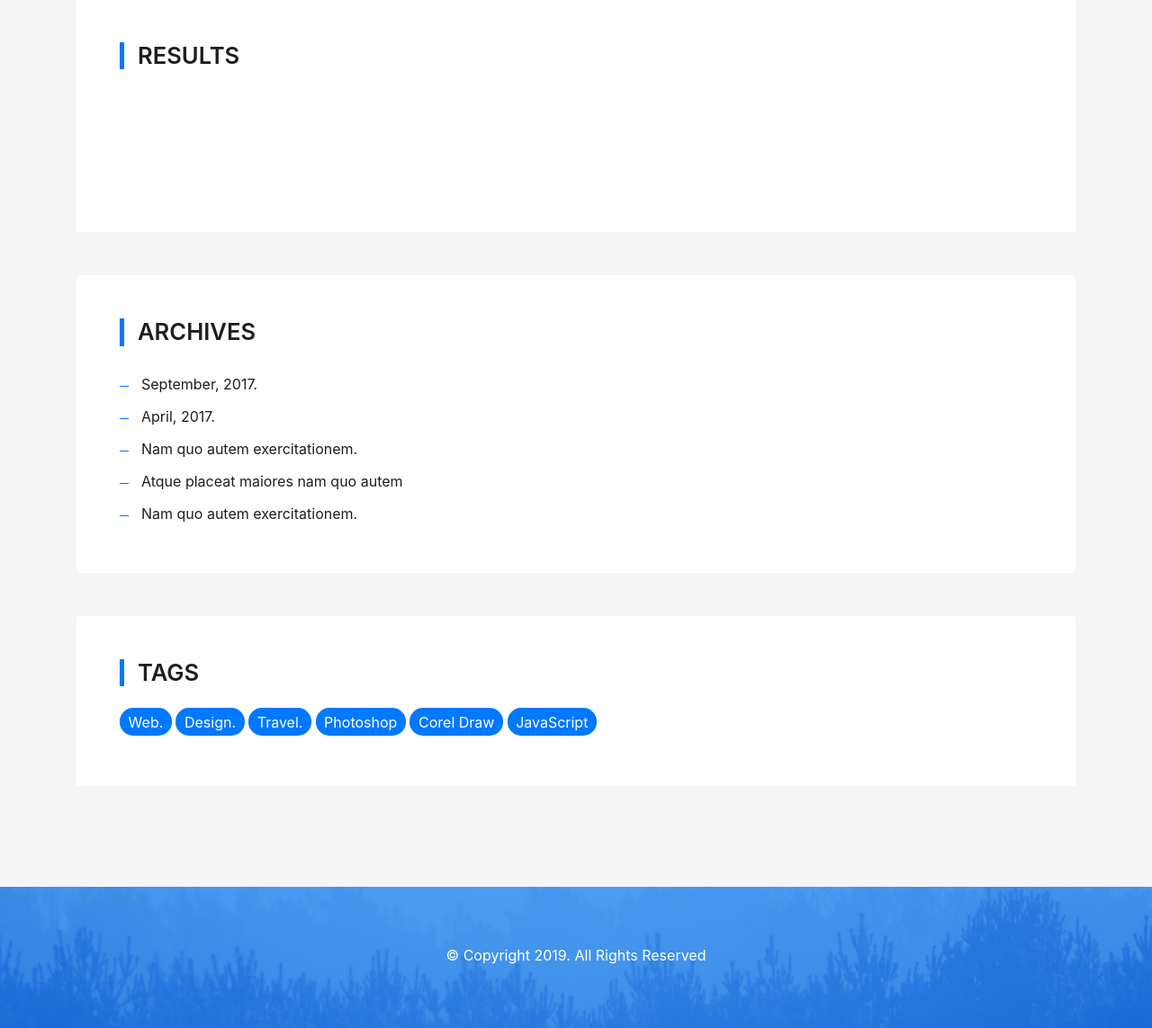
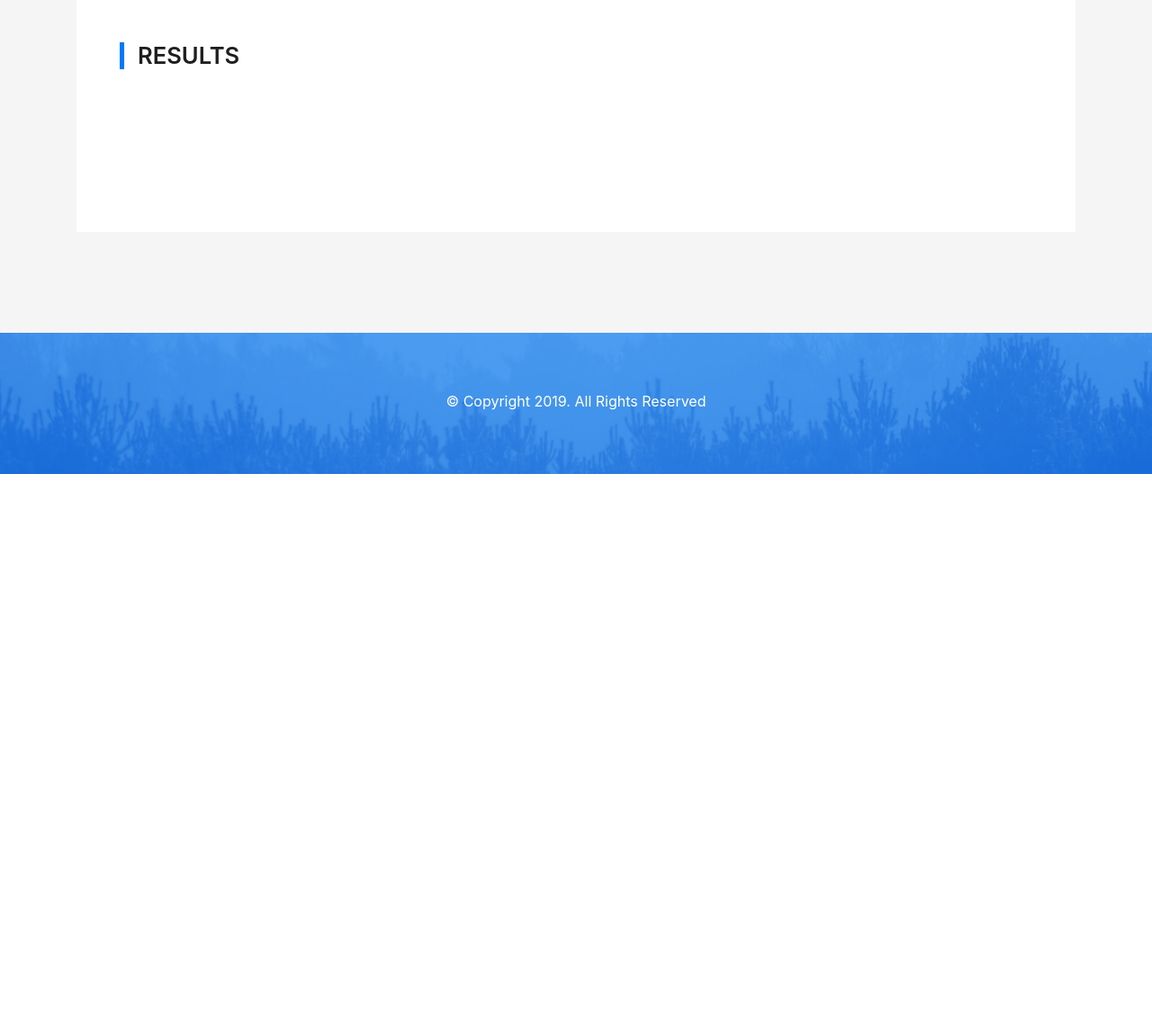
Before and after one commit to agmt5989/recommend, a Node server app: page /engine in a window 1280 px wide. Shown: the part 668-1811 px from the top of the page at 90% size. After the commit the page ends 1195 px from the top, so only its background shows below. Run offline with Node 20, Linux system fonts and the light colour scheme; some libraries are stand-ins or nearby versions.

Commit message:
removing archives and tags

```diff
--- a/views/eng.handlebars
+++ b/views/eng.handlebars
@@ -131,53 +131,6 @@
                       <!-- /.box -->
                     </div>
                 </div>
-                <div class="widget-sidebar">
-                    <h5 class="sidebar-title">Archives</h5>
-                    <div class="sidebar-content">
-                        <ul class="list-sidebar">
-                            <li>
-                                <a href="#">September, 2017.</a>
-                            </li>
-                            <li>
-                                <a href="#">April, 2017.</a>
-                            </li>
-                            <li>
-                                <a href="#">Nam quo autem exercitationem.</a>
-                            </li>
-                            <li>
-                                <a href="#">Atque placeat maiores nam quo autem</a>
-                            </li>
-                            <li>
-                                <a href="#">Nam quo autem exercitationem.</a>
-                            </li>
-                        </ul>
-                    </div>
-                </div>
-                <div class="widget-sidebar widget-tags">
-                    <h5 class="sidebar-title">Tags</h5>
-                    <div class="sidebar-content">
-                        <ul>
-                            <li>
-                                <a href="#">Web.</a>
-                            </li>
-                            <li>
-                                <a href="#">Design.</a>
-                            </li>
-                            <li>
-                                <a href="#">Travel.</a>
-                            </li>
-                            <li>
-                                <a href="#">Photoshop</a>
-                            </li>
-                            <li>
-                                <a href="#">Corel Draw</a>
-                            </li>
-                            <li>
-                                <a href="#">JavaScript</a>
-                            </li>
-                        </ul>
-                    </div>
-                </div>
             </div>
         </div>
     </div>
```
